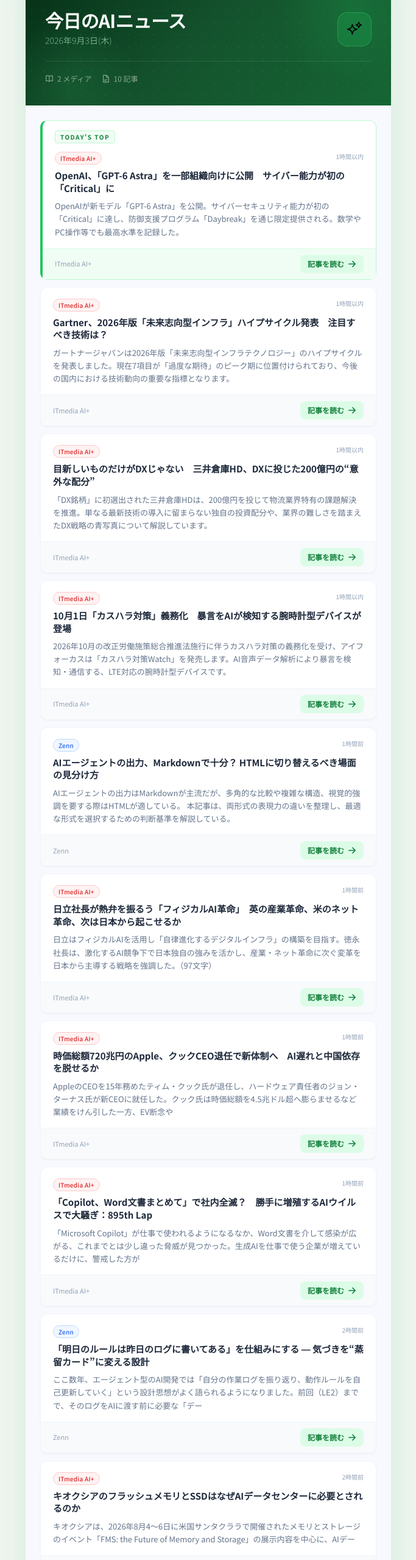
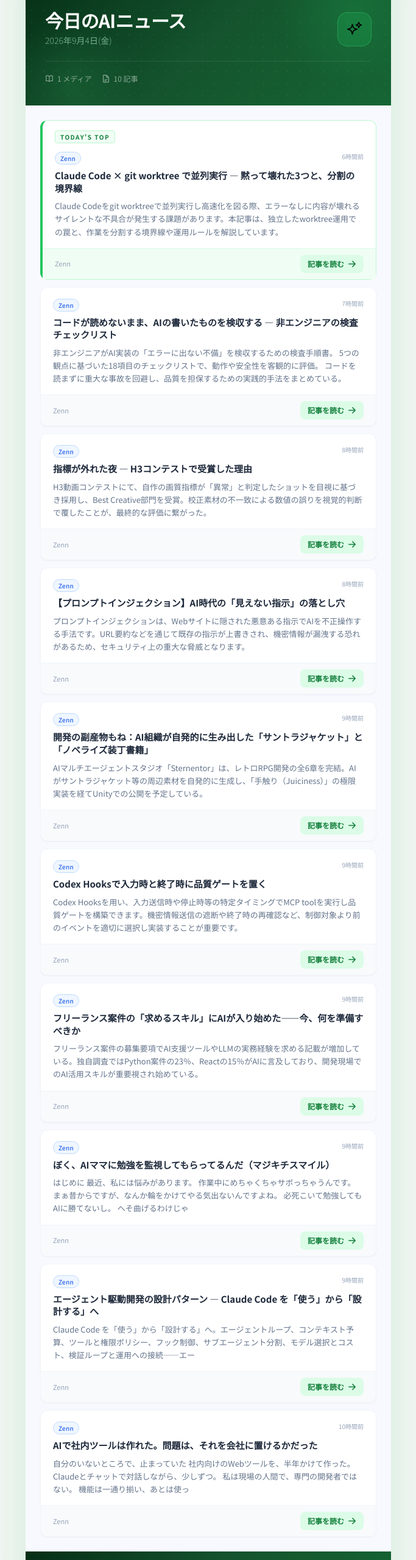
Before and after one commit to muramasalldr-max/ai-news-delivery, a plain HTML site: page index.html in a window 1280 px wide. Shown: the part 101-2660 px from the top of the page at 61% size, without its empty margins (298-981 px from the left). Drawn offline with nearby package versions, Linux system fonts and the light colour scheme.

Commit message:
deploy: d10dac0924df5cd2effa6f749fe977626c312e90

```diff
--- a/index.html
+++ b/index.html
@@ -92,7 +92,7 @@
           <h1 class="text-white text-3xl font-bold tracking-tight leading-none">
             今日のAIニュース
           </h1>
-          <p class="text-brand-200/60 text-sm mt-2 font-light">2026年9月3日(木)</p>
+          <p class="text-brand-200/60 text-sm mt-2 font-light">2026年9月4日(金)</p>
         </div>
 
         <!-- AI icon badge -->
@@ -110,7 +110,7 @@
           <svg class="w-3.5 h-3.5" fill="none" viewBox="0 0 24 24" stroke="currentColor" stroke-width="2">
             <path stroke-linecap="round" stroke-linejoin="round" d="M12 6.042A8.967 8.967 0 006 3.75c-1.052 0-2.062.18-3 .512v14.25A8.987 8.987 0 016 18c2.305 0 4.408.867 6 2.292m0-14.25a8.966 8.966 0 016-2.292c1.052 0 2.062.18 3 .512v14.25A8.987 8.987 0 0018 18a8.966 8.966 0 00-6 2.292m0-14.25v14.25" />
           </svg>
-          <span>2 メディア</span>
+          <span>1 メディア</span>
         </div>
         <div class="flex items-center gap-1.5 text-white/50 text-xs">
           <svg class="w-3.5 h-3.5" fill="none" viewBox="0 0 24 24" stroke="currentColor" stroke-width="2">
@@ -129,15 +129,15 @@
         <div class="px-5 pt-3 pb-1"><span class="inline-block text-[10px] font-bold tracking-[0.15em] text-brand-700 bg-brand-50 border border-brand-200 rounded px-2 py-0.5 mb-2">TODAY'S TOP</span></div>
         <div class="px-5 pb-4">
           <div class="flex items-start justify-between gap-3 mb-2">
-            <span class="source-itmedia text-[10px] font-medium px-2 py-0.5 rounded-full border tracking-wide flex-shrink-0 mt-0.5">ITmedia AI+</span>
-            <span class="text-[10px] text-slate-400 flex-shrink-0 mt-0.5">1時間以内</span>
+            <span class="source-zenn text-[10px] font-medium px-2 py-0.5 rounded-full border tracking-wide flex-shrink-0 mt-0.5">Zenn</span>
+            <span class="text-[10px] text-slate-400 flex-shrink-0 mt-0.5">6時間前</span>
           </div>
-          <h2 class="text-slate-800 font-bold text-[15px] leading-snug mb-2">OpenAI、「GPT-6 Astra」を一部組織向けに公開　サイバー能力が初の「Critical」に</h2>
-          <p class="text-slate-500 text-[13px] leading-relaxed">OpenAIが新モデル「GPT-6 Astra」を公開。サイバーセキュリティ能力が初の「Critical」に達し、防御支援プログラム「Daybreak」を通じ限定提供される。数学やPC操作等でも最高水準を記録した。</p>
+          <h2 class="text-slate-800 font-bold text-[15px] leading-snug mb-2">Claude Code × git worktree で並列実行 — 黙って壊れた3つと、分割の境界線</h2>
+          <p class="text-slate-500 text-[13px] leading-relaxed">Claude Codeをgit worktreeで並列実行し高速化を図る際、エラーなしに内容が壊れるサイレントな不具合が発生する課題があります。本記事は、独立したworktree運用での罠と、作業を分割する境界線や運用ルールを解説しています。</p>
         </div>
         <div class="px-5 py-2.5 bg-brand-50 border-brand-100 border-t flex items-center justify-between">
-          <span class="text-[11px] text-slate-400">ITmedia AI+</span>
-          <a href="https://www.itmedia.co.jp/news/article/2609/04/2000001153/" target="_blank" rel="noopener noreferrer"
+          <span class="text-[11px] text-slate-400">Zenn</span>
+          <a href="https://zenn.dev/genkunjc/articles/ead8b520c22733" target="_blank" rel="noopener noreferrer"
              class="inline-flex items-center gap-1.5 text-brand-700 text-[12px] font-semibold bg-brand-100 hover:bg-brand-200 px-3 py-1.5 rounded-lg transition-colors">
             記事を読む
             <svg class="w-3.5 h-3.5" fill="none" viewBox="0 0 24 24" stroke="currentColor" stroke-width="2.5">
@@ -152,15 +152,17 @@
 
         <div class="px-5 py-4">
           <div class="flex items-start justify-between gap-3 mb-2">
-            <span class="source-itmedia text-[10px] font-medium px-2 py-0.5 rounded-full border tracking-wide flex-shrink-0 mt-0.5">ITmedia AI+</span>
-            <span class="text-[10px] text-slate-400 flex-shrink-0 mt-0.5">1時間以内</span>
+            <span class="source-zenn text-[10px] font-medium px-2 py-0.5 rounded-full border tracking-wide flex-shrink-0 mt-0.5">Zenn</span>
+            <span class="text-[10px] text-slate-400 flex-shrink-0 mt-0.5">7時間前</span>
           </div>
-          <h2 class="text-slate-800 font-bold text-[15px] leading-snug mb-2">Gartner、2026年版「未来志向型インフラ」ハイプサイクル発表　注目すべき技術は？</h2>
-          <p class="text-slate-500 text-[13px] leading-relaxed">ガートナージャパンは2026年版「未来志向型インフラテクノロジー」のハイプサイクルを発表しました。現在7項目が「過度な期待」のピーク期に位置付けられており、今後の国内における技術動向の重要な指標となります。</p>
+          <h2 class="text-slate-800 font-bold text-[15px] leading-snug mb-2">コードが読めないまま、AIの書いたものを検収する — 非エンジニアの検査チェックリスト</h2>
+          <p class="text-slate-500 text-[13px] leading-relaxed">非エンジニアがAI実装の「エラーに出ない不備」を検収するための検査手順書。
+5つの観点に基づいた18項目のチェックリストで、動作や安全性を客観的に評価。
+コードを読まずに重大な事故を回避し、品質を担保するための実践的手法をまとめている。</p>
         </div>
         <div class="px-5 py-2.5 bg-slate-50 border-slate-100 border-t flex items-center justify-between">
-          <span class="text-[11px] text-slate-400">ITmedia AI+</span>
-          <a href="https://atmarkit.itmedia.co.jp/ait/articles/2609/04/news030.html" target="_blank" rel="noopener noreferrer"
+          <span class="text-[11px] text-slate-400">Zenn</span>
+          <a href="https://zenn.dev/omnikros/books/inspect-ai-written-code" target="_blank" rel="noopener noreferrer"
              class="inline-flex items-center gap-1.5 text-brand-700 text-[12px] font-semibold bg-brand-100 hover:bg-brand-200 px-3 py-1.5 rounded-lg transition-colors">
             記事を読む
             <svg class="w-3.5 h-3.5" fill="none" viewBox="0 0 24 24" stroke="currentColor" stroke-width="2.5">
@@ -175,15 +177,15 @@
 
         <div class="px-5 py-4">
           <div class="flex items-start justify-between gap-3 mb-2">
-            <span class="source-itmedia text-[10px] font-medium px-2 py-0.5 rounded-full border tracking-wide flex-shrink-0 mt-0.5">ITmedia AI+</span>
-            <span class="text-[10px] text-slate-400 flex-shrink-0 mt-0.5">1時間以内</span>
+            <span class="source-zenn text-[10px] font-medium px-2 py-0.5 rounded-full border tracking-wide flex-shrink-0 mt-0.5">Zenn</span>
+            <span class="text-[10px] text-slate-400 flex-shrink-0 mt-0.5">8時間前</span>
           </div>
-          <h2 class="text-slate-800 font-bold text-[15px] leading-snug mb-2">目新しいものだけがDXじゃない　三井倉庫HD、DXに投じた200億円の“意外な配分”</h2>
-          <p class="text-slate-500 text-[13px] leading-relaxed">「DX銘柄」に初選出された三井倉庫HDは、200億円を投じて物流業界特有の課題解決を推進。単なる最新技術の導入に留まらない独自の投資配分や、業界の難しさを踏まえたDX戦略の青写真について解説しています。</p>
+          <h2 class="text-slate-800 font-bold text-[15px] leading-snug mb-2">指標が外れた夜 — H3コンテストで受賞した理由</h2>
+          <p class="text-slate-500 text-[13px] leading-relaxed">H3動画コンテストにて、自作の画質指標が「異常」と判定したショットを目視に基づき採用し、Best Creative部門を受賞。校正素材の不一致による数値の誤りを視覚的判断で覆したことが、最終的な評価に繋がった。</p>
         </div>
         <div class="px-5 py-2.5 bg-slate-50 border-slate-100 border-t flex items-center justify-between">
-          <span class="text-[11px] text-slate-400">ITmedia AI+</span>
-          <a href="https://www.itmedia.co.jp/business/articles/2609/04/news046.html" target="_blank" rel="noopener noreferrer"
+          <span class="text-[11px] text-slate-400">Zenn</span>
+          <a href="https://zenn.dev/toki_mwc/articles/h3-contest-best-creative-metric-override" target="_blank" rel="noopener noreferrer"
              class="inline-flex items-center gap-1.5 text-brand-700 text-[12px] font-semibold bg-brand-100 hover:bg-brand-200 px-3 py-1.5 rounded-lg transition-colors">
             記事を読む
             <svg class="w-3.5 h-3.5" fill="none" viewBox="0 0 24 24" stroke="currentColor" stroke-width="2.5">
@@ -198,15 +200,15 @@
 
         <div class="px-5 py-4">
           <div class="flex items-start justify-between gap-3 mb-2">
-            <span class="source-itmedia text-[10px] font-medium px-2 py-0.5 rounded-full border tracking-wide flex-shrink-0 mt-0.5">ITmedia AI+</span>
-            <span class="text-[10px] text-slate-400 flex-shrink-0 mt-0.5">1時間以内</span>
+            <span class="source-zenn text-[10px] font-medium px-2 py-0.5 rounded-full border tracking-wide flex-shrink-0 mt-0.5">Zenn</span>
+            <span class="text-[10px] text-slate-400 flex-shrink-0 mt-0.5">8時間前</span>
           </div>
-          <h2 class="text-slate-800 font-bold text-[15px] leading-snug mb-2">10月1日「カスハラ対策」義務化　暴言をAIが検知する腕時計型デバイスが登場</h2>
-          <p class="text-slate-500 text-[13px] leading-relaxed">2026年10月の改正労働施策総合推進法施行に伴うカスハラ対策の義務化を受け、アイフォーカスは「カスハラ対策Watch」を発売します。AI音声データ解析により暴言を検知・通信する、LTE対応の腕時計型デバイスです。</p>
+          <h2 class="text-slate-800 font-bold text-[15px] leading-snug mb-2">【プロンプトインジェクション】AI時代の「見えない指示」の落とし穴</h2>
+          <p class="text-slate-500 text-[13px] leading-relaxed">プロンプトインジェクションは、Webサイトに隠された悪意ある指示でAIを不正操作する手法です。URL要約などを通じて既存の指示が上書きされ、機密情報が漏洩する恐れがあるため、セキュリティ上の重大な脅威となります。</p>
         </div>
         <div class="px-5 py-2.5 bg-slate-50 border-slate-100 border-t flex items-center justify-between">
-          <span class="text-[11px] text-slate-400">ITmedia AI+</span>
-          <a href="https://atmarkit.itmedia.co.jp/ait/articles/2609/04/news045.html" target="_blank" rel="noopener noreferrer"
+          <span class="text-[11px] text-slate-400">Zenn</span>
+          <a href="https://zenn.dev/ykbone/articles/202609-prompt-injection" target="_blank" rel="noopener noreferrer"
              class="inline-flex items-center gap-1.5 text-brand-700 text-[12px] font-semibold bg-brand-100 hover:bg-brand-200 px-3 py-1.5 rounded-lg transition-colors">
             記事を読む
             <svg class="w-3.5 h-3.5" fill="none" viewBox="0 0 24 24" stroke="currentColor" stroke-width="2.5">
@@ -222,15 +224,14 @@
         <div class="px-5 py-4">
           <div class="flex items-start justify-between gap-3 mb-2">
             <span class="source-zenn text-[10px] font-medium px-2 py-0.5 rounded-full border tracking-wide flex-shrink-0 mt-0.5">Zenn</span>
-            <span class="text-[10px] text-slate-400 flex-shrink-0 mt-0.5">1時間前</span>
+            <span class="text-[10px] text-slate-400 flex-shrink-0 mt-0.5">9時間前</span>
           </div>
-          <h2 class="text-slate-800 font-bold text-[15px] leading-snug mb-2">AIエージェントの出力、Markdownで十分？ HTMLに切り替えるべき場面の見分け方</h2>
-          <p class="text-slate-500 text-[13px] leading-relaxed">AIエージェントの出力はMarkdownが主流だが、多角的な比較や複雑な構造、視覚的強調を要する際はHTMLが適している。
-本記事は、両形式の表現力の違いを整理し、最適な形式を選択するための判断基準を解説している。</p>
+          <h2 class="text-slate-800 font-bold text-[15px] leading-snug mb-2">開発の副産物もね：AI組織が自発的に生み出した「サントラジャケット」と「ノベライズ装丁書籍」</h2>
+          <p class="text-slate-500 text-[13px] leading-relaxed">AIマルチエージェントスタジオ「Sternentor」は、レトロRPG開発の全6章を完結。AIがサントラジャケット等の周辺素材を自発的に生成し、「手触り（Juiciness）」の極限実装を経てUnityでの公開を予定している。</p>
         </div>
         <div class="px-5 py-2.5 bg-slate-50 border-slate-100 border-t flex items-center justify-between">
           <span class="text-[11px] text-slate-400">Zenn</span>
-          <a href="https://zenn.dev/collabostyle/articles/1d0f61e85ad16d" target="_blank" rel="noopener noreferrer"
+          <a href="https://zenn.dev/momoch/articles/1a3cb92ecdc6aa" target="_blank" rel="noopener noreferrer"
              class="inline-flex items-center gap-1.5 text-brand-700 text-[12px] font-semibold bg-brand-100 hover:bg-brand-200 px-3 py-1.5 rounded-lg transition-colors">
             記事を読む
             <svg class="w-3.5 h-3.5" fill="none" viewBox="0 0 24 24" stroke="currentColor" stroke-width="2.5">
@@ -245,15 +246,15 @@
 
         <div class="px-5 py-4">
           <div class="flex items-start justify-between gap-3 mb-2">
-            <span class="source-itmedia text-[10px] font-medium px-2 py-0.5 rounded-full border tracking-wide flex-shrink-0 mt-0.5">ITmedia AI+</span>
-            <span class="text-[10px] text-slate-400 flex-shrink-0 mt-0.5">1時間前</span>
+            <span class="source-zenn text-[10px] font-medium px-2 py-0.5 rounded-full border tracking-wide flex-shrink-0 mt-0.5">Zenn</span>
+            <span class="text-[10px] text-slate-400 flex-shrink-0 mt-0.5">9時間前</span>
           </div>
-          <h2 class="text-slate-800 font-bold text-[15px] leading-snug mb-2">日立社長が熱弁を振るう「フィジカルAI革命」　英の産業革命、米のネット革命、次は日本から起こせるか</h2>
-          <p class="text-slate-500 text-[13px] leading-relaxed">日立はフィジカルAIを活用し「自律進化するデジタルインフラ」の構築を目指す。徳永社長は、激化するAI競争下で日本独自の強みを活かし、産業・ネット革命に次ぐ変革を日本から主導する戦略を強調した。（97文字）</p>
+          <h2 class="text-slate-800 font-bold text-[15px] leading-snug mb-2">Codex Hooksで入力時と終了時に品質ゲートを置く</h2>
+          <p class="text-slate-500 text-[13px] leading-relaxed">Codex Hooksを用い、入力送信時や停止時等の特定タイミングでMCP toolを実行し品質ゲートを構築できます。機密情報送信の遮断や終了時の再確認など、制御対象より前のイベントを適切に選択し実装することが重要です。</p>
         </div>
         <div class="px-5 py-2.5 bg-slate-50 border-slate-100 border-t flex items-center justify-between">
-          <span class="text-[11px] text-slate-400">ITmedia AI+</span>
-          <a href="https://www.itmedia.co.jp/business/articles/2609/04/news058.html" target="_blank" rel="noopener noreferrer"
+          <span class="text-[11px] text-slate-400">Zenn</span>
+          <a href="https://zenn.dev/kas_blog/articles/20260828-codex-hooks-quality-gates" target="_blank" rel="noopener noreferrer"
              class="inline-flex items-center gap-1.5 text-brand-700 text-[12px] font-semibold bg-brand-100 hover:bg-brand-200 px-3 py-1.5 rounded-lg transition-colors">
             記事を読む
             <svg class="w-3.5 h-3.5" fill="none" viewBox="0 0 24 24" stroke="currentColor" stroke-width="2.5">
@@ -268,15 +269,15 @@
 
         <div class="px-5 py-4">
           <div class="flex items-start justify-between gap-3 mb-2">
-            <span class="source-itmedia text-[10px] font-medium px-2 py-0.5 rounded-full border tracking-wide flex-shrink-0 mt-0.5">ITmedia AI+</span>
-            <span class="text-[10px] text-slate-400 flex-shrink-0 mt-0.5">1時間前</span>
+            <span class="source-zenn text-[10px] font-medium px-2 py-0.5 rounded-full border tracking-wide flex-shrink-0 mt-0.5">Zenn</span>
+            <span class="text-[10px] text-slate-400 flex-shrink-0 mt-0.5">9時間前</span>
           </div>
-          <h2 class="text-slate-800 font-bold text-[15px] leading-snug mb-2">時価総額720兆円のApple、クックCEO退任で新体制へ　AI遅れと中国依存を脱せるか</h2>
-          <p class="text-slate-500 text-[13px] leading-relaxed">AppleのCEOを15年務めたティム・クック氏が退任し、ハードウェア責任者のジョン・ターナス氏が新CEOに就任した。クック氏は時価総額を4.5兆ドル超へ膨らませるなど業績をけん引した一方、EV断念や</p>
+          <h2 class="text-slate-800 font-bold text-[15px] leading-snug mb-2">フリーランス案件の「求めるスキル」にAIが入り始めた——今、何を準備すべきか</h2>
+          <p class="text-slate-500 text-[13px] leading-relaxed">フリーランス案件の募集要項でAI支援ツールやLLMの実務経験を求める記載が増加している。独自調査ではPython案件の23％、Reactの15％がAIに言及しており、開発現場でのAI活用スキルが重要視され始めている。</p>
         </div>
         <div class="px-5 py-2.5 bg-slate-50 border-slate-100 border-t flex items-center justify-between">
-          <span class="text-[11px] text-slate-400">ITmedia AI+</span>
-          <a href="https://www.itmedia.co.jp/business/articles/2609/04/news020.html" target="_blank" rel="noopener noreferrer"
+          <span class="text-[11px] text-slate-400">Zenn</span>
+          <a href="https://zenn.dev/takabo/articles/ai-skill-requirement" target="_blank" rel="noopener noreferrer"
              class="inline-flex items-center gap-1.5 text-brand-700 text-[12px] font-semibold bg-brand-100 hover:bg-brand-200 px-3 py-1.5 rounded-lg transition-colors">
             記事を読む
             <svg class="w-3.5 h-3.5" fill="none" viewBox="0 0 24 24" stroke="currentColor" stroke-width="2.5">
@@ -291,15 +292,20 @@
 
         <div class="px-5 py-4">
           <div class="flex items-start justify-between gap-3 mb-2">
-            <span class="source-itmedia text-[10px] font-medium px-2 py-0.5 rounded-full border tracking-wide flex-shrink-0 mt-0.5">ITmedia AI+</span>
-            <span class="text-[10px] text-slate-400 flex-shrink-0 mt-0.5">1時間前</span>
+            <span class="source-zenn text-[10px] font-medium px-2 py-0.5 rounded-full border tracking-wide flex-shrink-0 mt-0.5">Zenn</span>
+            <span class="text-[10px] text-slate-400 flex-shrink-0 mt-0.5">9時間前</span>
           </div>
-          <h2 class="text-slate-800 font-bold text-[15px] leading-snug mb-2">「Copilot、Word文書まとめて」で社内全滅？　勝手に増殖するAIウイルスで大騒ぎ：895th Lap</h2>
-          <p class="text-slate-500 text-[13px] leading-relaxed">「Microsoft Copilot」が仕事で使われるようになるなか、Word文書を介して感染が広がる、これまでとは少し違った脅威が見つかった。生成AIを仕事で使う企業が増えているだけに、警戒した方が</p>
+          <h2 class="text-slate-800 font-bold text-[15px] leading-snug mb-2">ぼく、AIママに勉強を監視してもらってるんだ（マジキチスマイル）</h2>
+          <p class="text-slate-500 text-[13px] leading-relaxed">はじめに
+最近、私には悩みがあります。
+作業中にめちゃくちゃサボっちゃうんです。
+まぁ昔からですが、なんか輪をかけてやる気出ないんですよね。
+必死こいて勉強してもAIに勝てないし。
+へそ曲げるわけじゃ</p>
         </div>
         <div class="px-5 py-2.5 bg-slate-50 border-slate-100 border-t flex items-center justify-between">
-          <span class="text-[11px] text-slate-400">ITmedia AI+</span>
-          <a href="https://kn.itmedia.co.jp/kn/article/2609/04/2000001139/" target="_blank" rel="noopener noreferrer"
+          <span class="text-[11px] text-slate-400">Zenn</span>
+          <a href="https://zenn.dev/zabuton/articles/c2ece8556fc817" target="_blank" rel="noopener noreferrer"
              class="inline-flex items-center gap-1.5 text-brand-700 text-[12px] font-semibold bg-brand-100 hover:bg-brand-200 px-3 py-1.5 rounded-lg transition-colors">
             記事を読む
             <svg class="w-3.5 h-3.5" fill="none" viewBox="0 0 24 24" stroke="currentColor" stroke-width="2.5">
@@ -315,14 +321,14 @@
         <div class="px-5 py-4">
           <div class="flex items-start justify-between gap-3 mb-2">
             <span class="source-zenn text-[10px] font-medium px-2 py-0.5 rounded-full border tracking-wide flex-shrink-0 mt-0.5">Zenn</span>
-            <span class="text-[10px] text-slate-400 flex-shrink-0 mt-0.5">2時間前</span>
+            <span class="text-[10px] text-slate-400 flex-shrink-0 mt-0.5">9時間前</span>
           </div>
-          <h2 class="text-slate-800 font-bold text-[15px] leading-snug mb-2">「明日のルールは昨日のログに書いてある」を仕組みにする ― 気づきを“蒸留カード”に変える設計</h2>
-          <p class="text-slate-500 text-[13px] leading-relaxed">ここ数年、エージェント型のAI開発では「自分の作業ログを振り返り、動作ルールを自己更新していく」という設計思想がよく語られるようになりました。前回（LE2）までで、そのログをAIに渡す前に必要な「デー</p>
+          <h2 class="text-slate-800 font-bold text-[15px] leading-snug mb-2">エージェント駆動開発の設計パターン — Claude Code を「使う」から「設計する」へ</h2>
+          <p class="text-slate-500 text-[13px] leading-relaxed">Claude Code を「使う」から「設計する」へ。エージェントループ、コンテキスト予算、ツールと権限ポリシー、フック制御、サブエージェント分割、モデル選択とコスト、検証ループと運用への接続——エー</p>
         </div>
         <div class="px-5 py-2.5 bg-slate-50 border-slate-100 border-t flex items-center justify-between">
           <span class="text-[11px] text-slate-400">Zenn</span>
-          <a href="https://zenn.dev/taichiendoh/articles/loop-engineering-learnings-card-system" target="_blank" rel="noopener noreferrer"
+          <a href="https://zenn.dev/shoebill_dev27/articles/claude-code-agent-design-patterns" target="_blank" rel="noopener noreferrer"
              class="inline-flex items-center gap-1.5 text-brand-700 text-[12px] font-semibold bg-brand-100 hover:bg-brand-200 px-3 py-1.5 rounded-lg transition-colors">
             記事を読む
             <svg class="w-3.5 h-3.5" fill="none" viewBox="0 0 24 24" stroke="currentColor" stroke-width="2.5">
@@ -337,15 +343,18 @@
 
         <div class="px-5 py-4">
           <div class="flex items-start justify-between gap-3 mb-2">
-            <span class="source-itmedia text-[10px] font-medium px-2 py-0.5 rounded-full border tracking-wide flex-shrink-0 mt-0.5">ITmedia AI+</span>
-            <span class="text-[10px] text-slate-400 flex-shrink-0 mt-0.5">2時間前</span>
+            <span class="source-zenn text-[10px] font-medium px-2 py-0.5 rounded-full border tracking-wide flex-shrink-0 mt-0.5">Zenn</span>
+            <span class="text-[10px] text-slate-400 flex-shrink-0 mt-0.5">10時間前</span>
           </div>
-          <h2 class="text-slate-800 font-bold text-[15px] leading-snug mb-2">キオクシアのフラッシュメモリとSSDはなぜAIデータセンターに必要とされるのか</h2>
-          <p class="text-slate-500 text-[13px] leading-relaxed">キオクシアは、2026年8月4～6日に米国サンタクララで開催されたメモリとストレージのイベント「FMS: the Future of Memory and Storage」の展示内容を中心に、AIデー</p>
+          <h2 class="text-slate-800 font-bold text-[15px] leading-snug mb-2">AIで社内ツールは作れた。問題は、それを会社に置けるかだった</h2>
+          <p class="text-slate-500 text-[13px] leading-relaxed">自分のいないところで、止まっていた
+社内向けのWebツールを、半年かけて作った。Claudeとチャットで対話しながら、少しずつ。
+私は現場の人間で、専門の開発者ではない。
+機能は一通り揃い、あとは使っ</p>
         </div>
         <div class="px-5 py-2.5 bg-slate-50 border-slate-100 border-t flex items-center justify-between">
-          <span class="text-[11px] text-slate-400">ITmedia AI+</span>
-          <a href="https://monoist.itmedia.co.jp/mn/articles/2609/04/news059.html" target="_blank" rel="noopener noreferrer"
+          <span class="text-[11px] text-slate-400">Zenn</span>
+          <a href="https://zenn.dev/hanamilo/articles/f3ad2cea6f4c32" target="_blank" rel="noopener noreferrer"
              class="inline-flex items-center gap-1.5 text-brand-700 text-[12px] font-semibold bg-brand-100 hover:bg-brand-200 px-3 py-1.5 rounded-lg transition-colors">
             記事を読む
             <svg class="w-3.5 h-3.5" fill="none" viewBox="0 0 24 24" stroke="currentColor" stroke-width="2.5">
```
